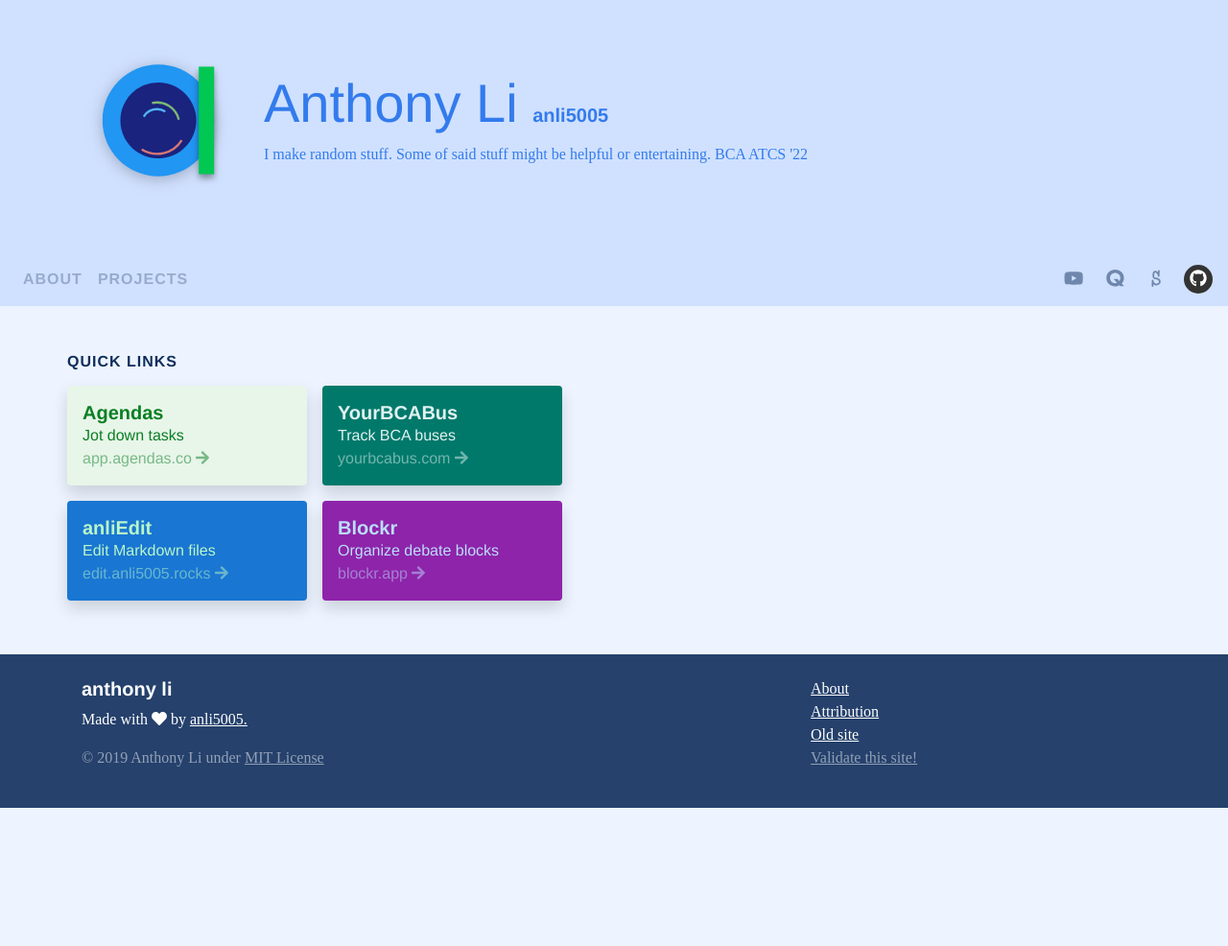
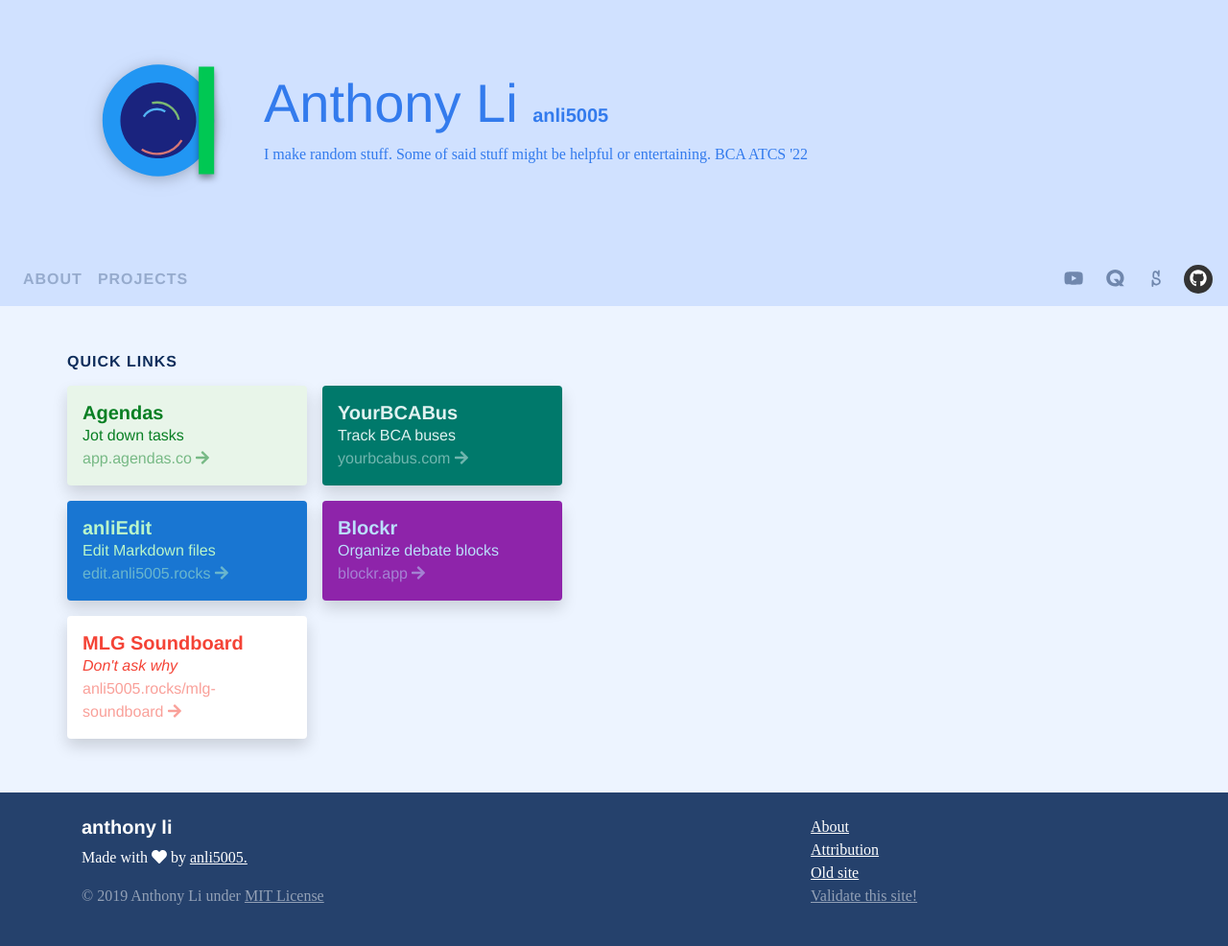
Before and after one commit to anli5005/anli5005.github.io, a Jekyll site: the page built from index.html, in a window 1280 px wide. Shown: the whole page at 96% size. Built offline with Jekyll 4.4.1, drawn with Linux system fonts in a browser that asks for light colours; nearby versions of some CDN libraries; some web fonts are replaced; before the commit the page ends 900 px from its top, so only the background shows below that.

Commit message:
Add MLG soundboard

```diff
--- a/index.html
+++ b/index.html
@@ -26,6 +26,7 @@ title: anli5005
         {% include link.html href="https://yourbcabus.com" title="YourBCABus" description="Track BCA buses" domain="yourbcabus.com" target="_blank" bg="#00796b" color="#e0f2f1" %}
         {% include link.html href="https://edit.anli5005.rocks" title="anliEdit" description="Edit Markdown files" domain="edit.anli5005.rocks" target="_blank" bg="#1976d2" color="#b9f6ca" %}
         {% include link.html href="https://blockr.app" title="Blockr" description="Organize debate blocks" domain="blockr.app" target="_blank" bg="#8e24aa" color="#bbdefb" %}
+        {% include link.html href="http://anli5005.rocks/mlg-soundboard" title="MLG Soundboard" description="<em>Don't ask why</em>" domain="anli5005.rocks/mlg-soundboard" target="_blank" color="#f44336" %}
       </div>
     </div>
   </div>
```
